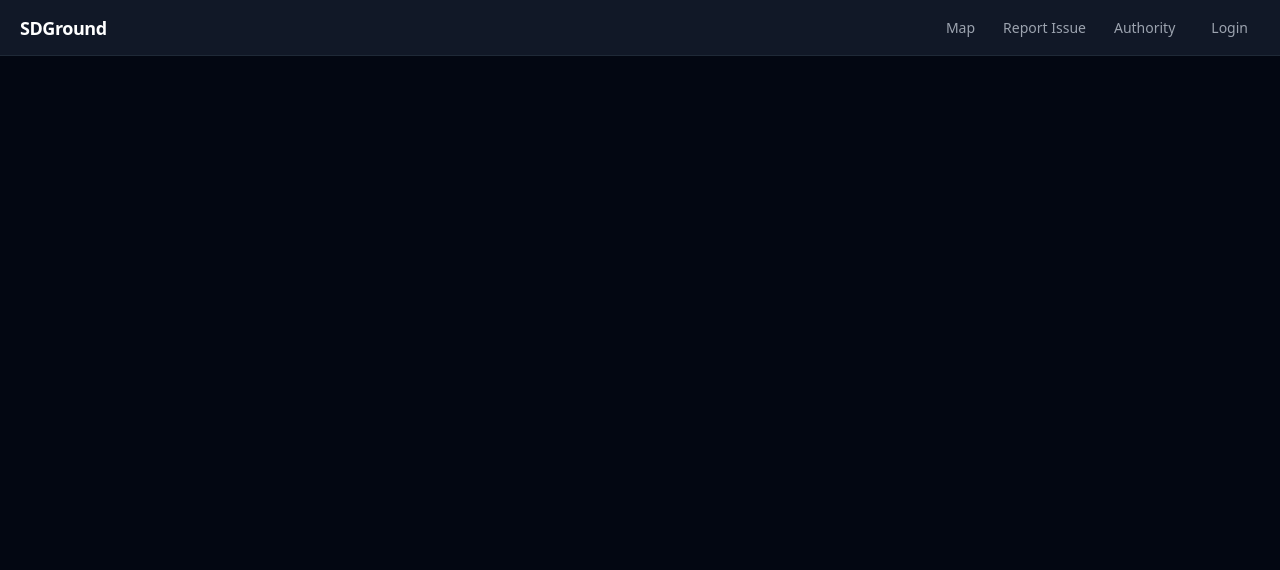
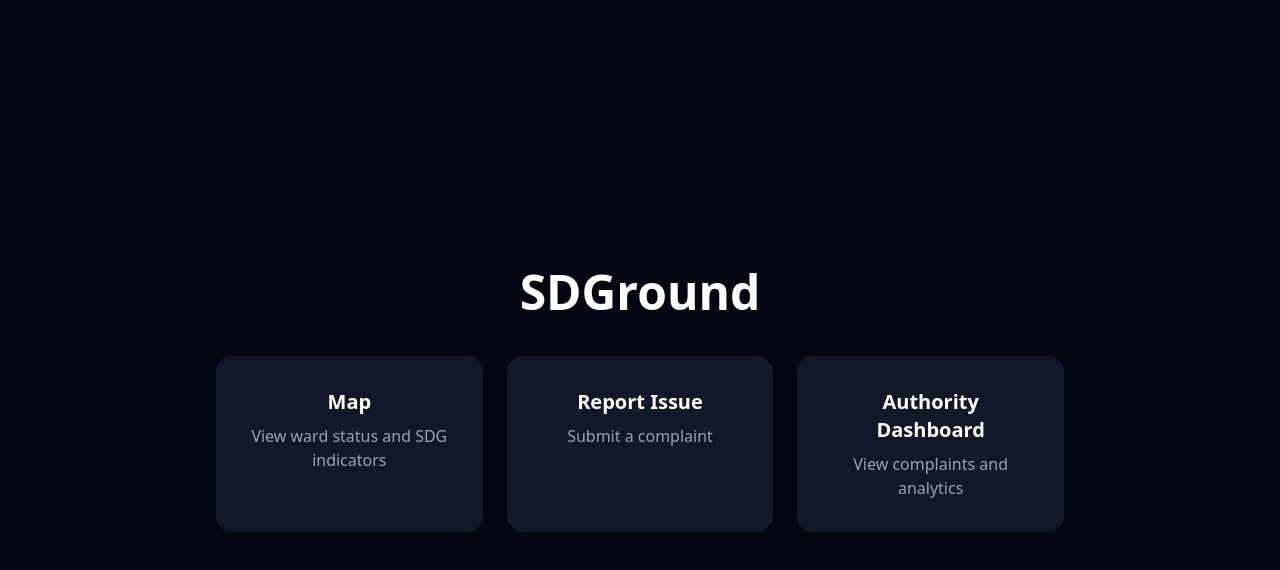
Before and after one commit to Seetharam2000/SDGround2, a React (Vite) app: page /home in a window 1280 px wide. Shown: the top 570 px of the page. Built offline with nearby package versions, Linux system fonts and the light colour scheme; no server answers.

Commit message:
feat: add auth-based navigation and authority dashboard routing

```diff
--- a/src/App.jsx
+++ b/src/App.jsx
@@ -6,6 +6,7 @@ import Map from "./components/Map";
 import ComplaintForm from "./components/ComplaintForm";
 import AuthorityDashboard from "./components/authorityDashboard";
 import Login from "./pages/Login";
+import Home from "./pages/Home";
 
 export default function App() {
   return (
@@ -22,11 +23,12 @@ export default function App() {
       />
       <Navbar />
       <Routes>
-        <Route path="/" element={<Map />} />
-        <Route path="/report" element={<ComplaintForm />} />
-        <Route path="/dashboard" element={<AuthorityDashboard />} />
-        <Route path="/login" element={<Login />} />
-      </Routes>
+  <Route path="/" element={<Login />} />
+  <Route path="/home" element={<Home />} />
+  <Route path="/map" element={<Map />} />
+  <Route path="/report" element={<ComplaintForm />} />
+  <Route path="/dashboard" element={<AuthorityDashboard />} />
+</Routes>
     </BrowserRouter>
   );
 }
--- a/src/components/Navbar.jsx
+++ b/src/components/Navbar.jsx
@@ -5,13 +5,12 @@ import { signOut } from "firebase/auth";
 import { useAuthState } from "react-firebase-hooks/auth";
 import toast from "react-hot-toast";
 
-// Install: npm install react-firebase-hooks
-// If not installed yet: npm install react-firebase-hooks
-
 export default function Navbar() {
   const loc = useLocation();
   const navigate = useNavigate();
   const [user] = useAuthState(auth);
+
+  if (!user) return null;
 
   const handleLogout = async () => {
     await signOut(auth);
@@ -20,14 +19,15 @@ export default function Navbar() {
   };
 
   const links = [
-    { to: "/", label: "Map" },
+    { to: "/home", label: "Home" },
+    { to: "/map", label: "Map" },
     { to: "/report", label: "Report Issue" },
     { to: "/dashboard", label: "Authority" },
   ];
 
   return (
     <nav className="fixed top-0 left-0 right-0 z-[2000] bg-gray-900 border-b border-gray-800 px-5 h-14 flex items-center justify-between">
-      <Link to="/" className="font-black text-white text-lg tracking-tight">
+      <Link to="/home" className="font-black text-white text-lg tracking-tight">
         SDGround
       </Link>
 
@@ -46,25 +46,12 @@ export default function Navbar() {
           </Link>
         ))}
 
-        {user ? (
         <button
           onClick={handleLogout}
           className="ml-2 text-sm font-medium px-3 py-1.5 rounded-lg text-gray-400 hover:text-white hover:bg-gray-800 transition-colors"
         >
           Logout
         </button>
-        ) : (
-          <Link
-            to="/login"
-            className={`ml-2 text-sm font-medium px-3 py-1.5 rounded-lg transition-colors ${
-              loc.pathname === "/login"
-                ? "bg-indigo-600 text-white"
-                : "text-gray-400 hover:text-white hover:bg-gray-800"
-            }`}
-          >
-            Login
-          </Link>
-        )}
       </div>
     </nav>
   );
--- /dev/null
+++ b/src/pages/Home.jsx
@@ -0,0 +1,47 @@
+import { Link } from "react-router-dom";
+
+export default function Home() {
+  return (
+    <div className="min-h-screen bg-gray-950 text-white flex items-center justify-center">
+      <div className="max-w-4xl w-full px-6">
+        <h1 className="text-5xl font-black text-center mb-10">
+          SDGround
+        </h1>
+
+        <div className="grid md:grid-cols-3 gap-6">
+          <Link
+            to="/map"
+            className="bg-gray-900 p-8 rounded-2xl text-center hover:bg-gray-800"
+          >
+            <h2 className="text-xl font-bold">Map</h2>
+            <p className="text-gray-400 mt-2">
+              View ward status and SDG indicators
+            </p>
+          </Link>
+
+          <Link
+            to="/report"
+            className="bg-gray-900 p-8 rounded-2xl text-center hover:bg-gray-800"
+          >
+            <h2 className="text-xl font-bold">Report Issue</h2>
+            <p className="text-gray-400 mt-2">
+              Submit a complaint
+            </p>
+          </Link>
+
+          <Link
+            to="/dashboard"
+            className="bg-gray-900 p-8 rounded-2xl text-center hover:bg-gray-800"
+          >
+            <h2 className="text-xl font-bold">
+              Authority Dashboard
+            </h2>
+            <p className="text-gray-400 mt-2">
+              View complaints and analytics
+            </p>
+          </Link>
+        </div>
+      </div>
+    </div>
+  );
+}
--- a/src/pages/Login.jsx
+++ b/src/pages/Login.jsx
@@ -3,6 +3,8 @@ import { auth } from "../firebase/config";
 import {
   signInWithEmailAndPassword,
   createUserWithEmailAndPassword,
+  GoogleAuthProvider,
+  signInWithPopup,
 } from "firebase/auth";
 import { useNavigate } from "react-router-dom";
 import toast from "react-hot-toast";
@@ -13,12 +15,22 @@ export default function Login() {
   const [loading, setLoading] = useState(false);
   const navigate = useNavigate();
 
+  const googleProvider = new GoogleAuthProvider();
+
+  const loginWithGoogle = async () => {
+    try {
+      await signInWithPopup(auth, googleProvider);
+      navigate("/report");
+    } catch (e) {
+      toast.error(e.message);
+    }
+  };
+
   const login = async () => {
     setLoading(true);
     try {
       await signInWithEmailAndPassword(auth, email, password);
-      if (email === "officer@sdground.in") navigate("/dashboard");
-      else navigate("/report");
+      navigate("/home");
     } catch (e) {
       toast.error("Invalid credentials");
     } finally {
@@ -28,9 +40,17 @@ export default function Login() {
 
   const signup = async () => {
   setLoading(true);
+
   try {
-      await createUserWithEmailAndPassword(auth, email, password);
-      navigate("/report");
+    await createUserWithEmailAndPassword(
+      auth,
+      email,
+      password
+    );
+
+    toast.success("Account created successfully");
+
+    navigate("/home");
   } catch (e) {
     toast.error(e.message);
   } finally {
@@ -71,6 +91,26 @@ export default function Login() {
         >
           Create Account
         </button>
+
+        <div className="flex items-center gap-3 mb-4">
+          <div className="flex-1 h-px bg-gray-700" />
+          <span className="text-gray-500 text-xs">or</span>
+          <div className="flex-1 h-px bg-gray-700" />
+        </div>
+
+        <button
+          onClick={loginWithGoogle}
+          className="w-full bg-white text-black font-bold py-3 rounded-xl mb-4 flex items-center justify-center gap-2 hover:bg-gray-100"
+        >
+          <svg width="18" height="18" viewBox="0 0 48 48">
+            <path fill="#FFC107" d="M43.6 20H24v8h11.3C33.6 33.1 29.3 36 24 36c-6.6 0-12-5.4-12-12s5.4-12 12-12c3 0 5.8 1.1 7.9 3l5.7-5.7C34.1 6.5 29.3 4 24 4 12.9 4 4 12.9 4 24s8.9 20 20 20c11 0 19.7-8 19.7-20 0-1.3-.1-2.7-.1-4z"/>
+            <path fill="#FF3D00" d="M6.3 14.7l6.6 4.8C14.6 15.1 18.9 12 24 12c3 0 5.8 1.1 7.9 3l5.7-5.7C34.1 6.5 29.3 4 24 4 16.3 4 9.7 8.3 6.3 14.7z"/>
+            <path fill="#4CAF50" d="M24 44c5.2 0 9.9-1.9 13.5-5l-6.2-5.2C29.4 35.6 26.8 36 24 36c-5.2 0-9.6-2.9-11.3-7.1l-6.5 5C9.5 39.6 16.2 44 24 44z"/>
+            <path fill="#1976D2" d="M43.6 20H24v8h11.3c-.9 2.5-2.6 4.6-4.8 6l6.2 5.2C40.2 35.7 44 30.3 44 24c0-1.3-.1-2.7-.4-4z"/>
+          </svg>
+          Continue with Google
+        </button>
+
         <div className="text-center text-xs text-gray-500">
           Authority demo: officer@sdground.in / demo1234
         </div>
```
Lines whose indentation alone changed are shown as unchanged.
